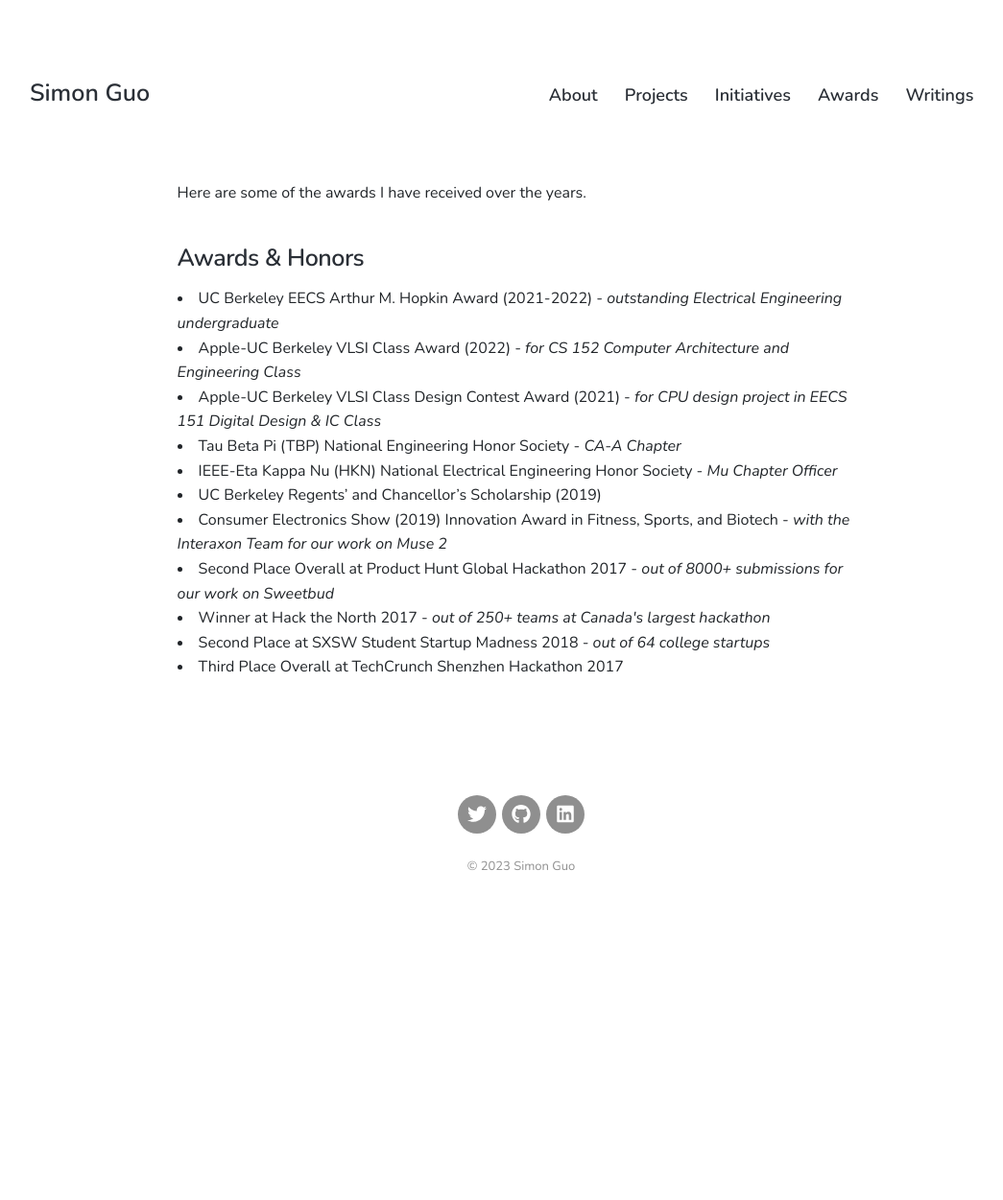
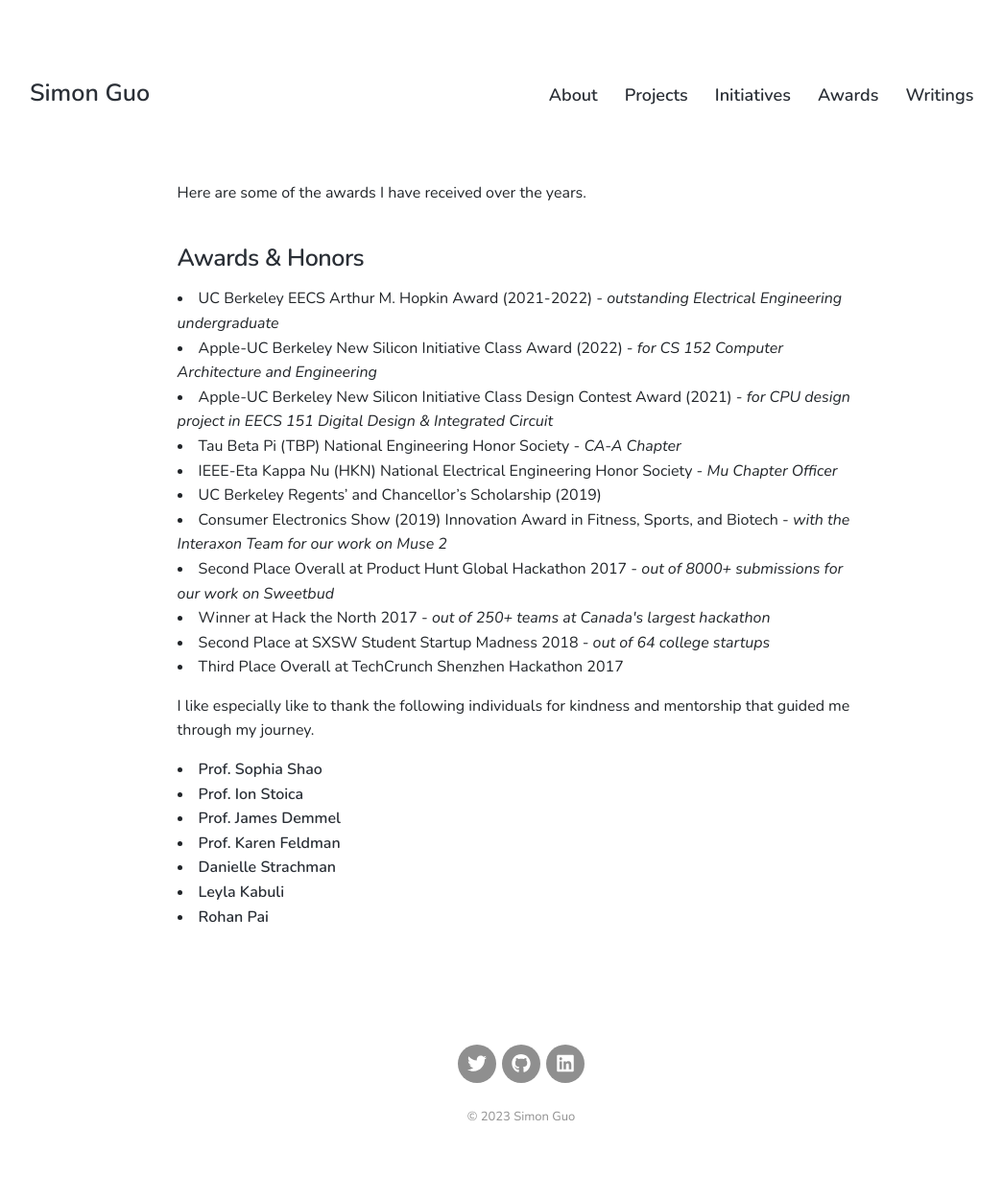
Before and after one commit to simonguozirui/simonguozirui.github.io, a Jekyll site: the page built from _pages/award.md, in a window 1280 px wide. Shown: the whole page at 96% size, without its empty margins (97-1142 px from the left). Built offline with Jekyll 4.4.1, drawn with Linux system fonts in a browser that asks for light colours; nearby versions of some CDN libraries; before the commit the page ends 990 px from its top, so only the background shows below that.

Commit message:
added apple info

```diff
--- a/_pages/award.md
+++ b/_pages/award.md
@@ -11,8 +11,8 @@
 <h2>Awards & Honors</h2>
   <ul>
     <li>UC Berkeley EECS Arthur M. Hopkin Award (2021-2022) - <i>outstanding Electrical Engineering undergraduate</i></li>
-    <li>Apple-UC Berkeley VLSI Class Award (2022) - <i>for CS 152 Computer Architecture and Engineering Class</i></li>
-    <li>Apple-UC Berkeley VLSI Class Design Contest Award (2021) - <i>for CPU design project in EECS 151 Digital Design & IC Class</i></li>
+    <li>Apple-UC Berkeley New Silicon Initiative Class Award (2022) - <i>for CS 152 Computer Architecture and Engineering </i></li>
+    <li>Apple-UC Berkeley New Silicon Initiative Class Design Contest Award (2021) - <i>for CPU design project in EECS 151 Digital Design & Integrated Circuit</i></li>
     <li>Tau Beta Pi (TBP) National Engineering Honor Society - <i>CA-A Chapter</i></li>
     <li>IEEE-Eta Kappa Nu (HKN) National Electrical Engineering Honor Society - <i>Mu Chapter Officer</i></li>
     <li>UC Berkeley Regents’ and Chancellor’s Scholarship (2019)</li>
@@ -22,3 +22,14 @@
     <li>Second Place at SXSW Student Startup Madness 2018 - <i>out of 64 college startups</i></li>
     <li>Third Place Overall at TechCrunch Shenzhen Hackathon 2017</li>
   </ul>
+
+I like especially like to thank the following individuals for kindness and mentorship that guided me through my journey.
+<ul>
+  <li><a href="https://people.eecs.berkeley.edu/~ysshao/">Prof. Sophia Shao</a> </li>
+  <li><a href="http://people.eecs.berkeley.edu/~istoica/">Prof. Ion Stoica</a> </li>
+  <li><a href="http://people.eecs.berkeley.edu/~demmel/">Prof. James Demmel</a> </li>
+  <li><a href="https://german.berkeley.edu/people/karen-feldman/">Prof. Karen Feldman</a> </li>
+  <li><a href="https://www.linkedin.com/in/daniellestrachman/">Danielle Strachman</a> </li>
+  <li><a href="https://www.linkedin.com/in/lakabuli/">Leyla Kabuli  </a> </li>
+  <li><a href="https://www.linkedin.com/in/rohan-pai-a95b2b53/">Rohan Pai  </a> </li>
+</ul>
```
Also changed, not shown: _posts/2023-08-31-apple-gpu.md (added, +15 -0 lines), index.html (+14 -13 lines), images/products/apple-silicon-1@2x.png (added), images/products/apple_gpu_keynote.jpeg (added).
